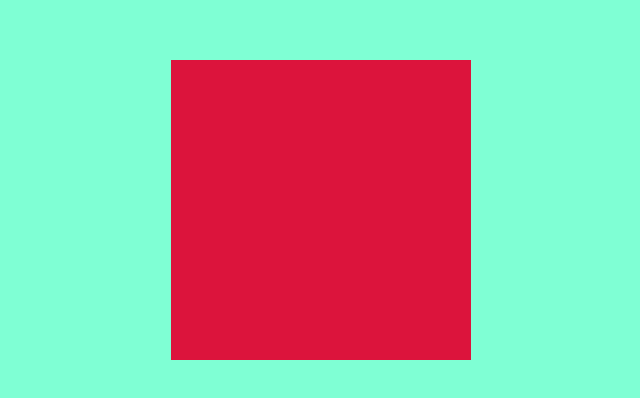
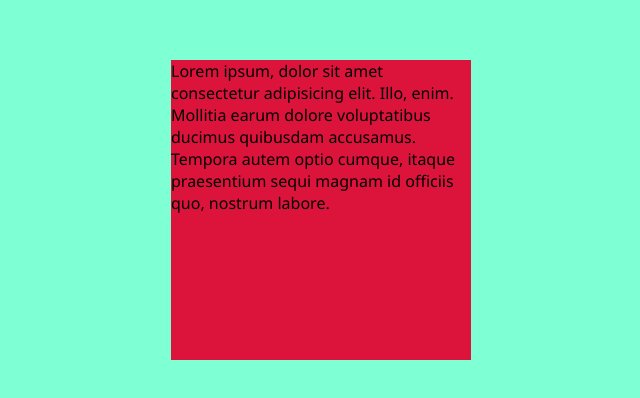
Before and after one commit to vikaspal9131/GSAP, a plain HTML site: page day2/index.html in a window 1280 px wide. Shown: the part 1790-2188 px from the top of the page, without its empty margins (319-959 px from the left). Drawn offline with nearby package versions, Linux system fonts and the light colour scheme.

Commit message:
add pera

```diff
--- a/day2/index.html
+++ b/day2/index.html
@@ -16,6 +16,7 @@
   </div>
   <div class="page3">
     <div class="box">
+      <p>Lorem ipsum, dolor sit amet consectetur adipisicing elit. Illo, enim. Mollitia earum dolore voluptatibus ducimus quibusdam accusamus. Tempora autem optio cumque, itaque praesentium sequi magnam id officiis quo, nostrum labore.</p>
 
     </div>
   </div>
```
